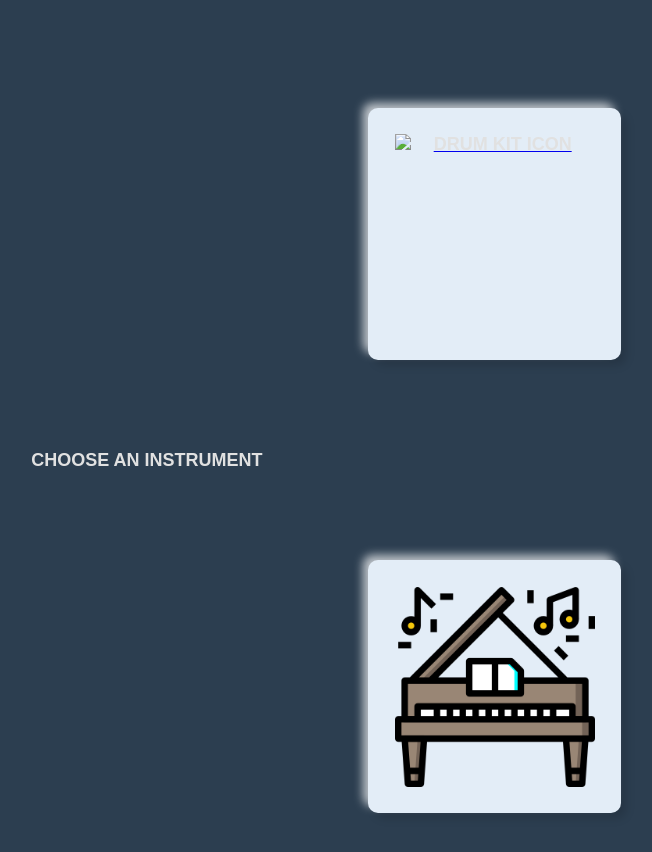
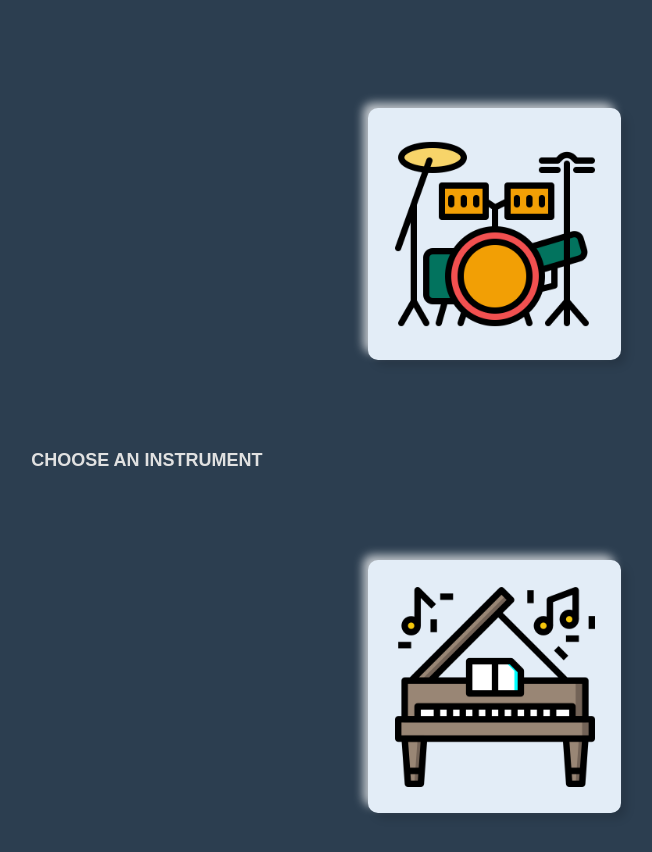
Before and after one commit to Saket2701/Drum-Kit, a plain HTML site: page index.html in a window 1280 px wide. Shown: the whole page, without its empty margins (267-919 px from the left). Drawn offline with Linux system fonts and the light colour scheme; the site is published under a folder, as on GitHub Pages, so addresses that start at the root find nothing.

Commit message:
Update index.html

```diff
--- a/index.html
+++ b/index.html
@@ -223,7 +223,7 @@
             <div class="flex-column">
                 <a href="/Drum_Kit/index.html"class="flex-item">
                         <button class="btn">
-                            <img src="/drum-kit.png" alt="Drum Kit Icon" width="200" height="200">
+                            <img src="drum-kit.png" alt="Drum Kit Icon" width="200" height="200">
                           </button>
                 </a>
                 <a href="/Piano_Set/index.html" class="flex-item">
```
